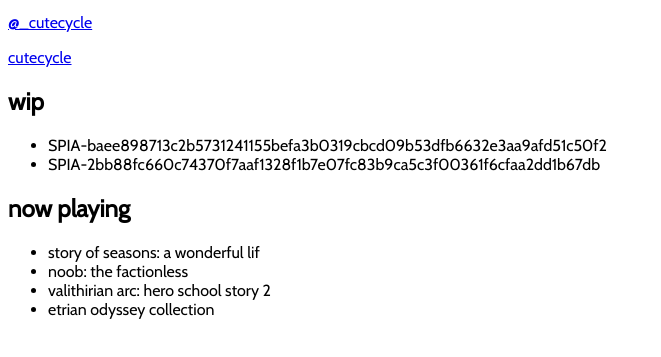
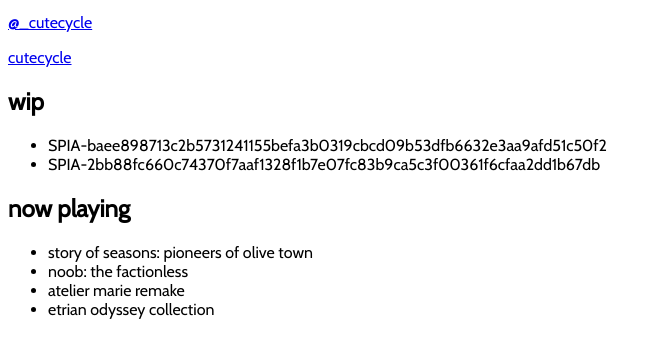
Before and after one commit to cutecycle/girlhours, a Gatsby site: page / in a window 1280 px wide. Shown: the part 105-462 px from the top of the page, without its empty margins (0-661 px from the left). Built offline with nearby package versions, Linux system fonts and the light colour scheme; Gatsby itself is replaced by a stand-in of ours.

Commit message:
Update index.js

```diff
--- a/src/pages/index.js
+++ b/src/pages/index.js
@@ -36,9 +36,9 @@
             </ul>
             <h2>now playing</h2>
             <ul>
-                <li>story of seasons: a wonderful lif</li>
+                <li>story of seasons: pioneers of olive town</li>
                 <li>noob: the factionless</li>
-                <li>valithirian arc: hero school story 2</li>
+                <li>atelier marie remake</li>
                 <li>etrian odyssey collection</li>
 
             </ul>
```
